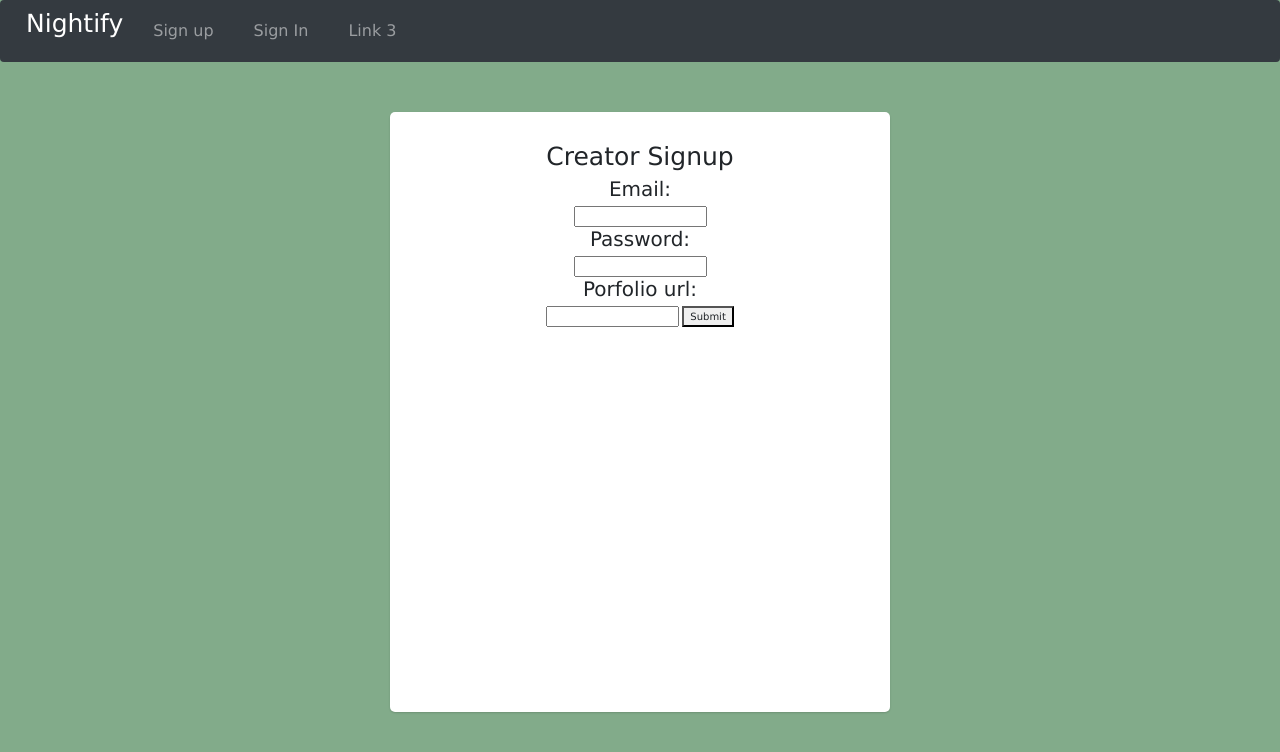
After one commit to Sangeeth123sj/nightify, a Django app: page /creator_signup/ in a window 1280 px wide. The commit adds this page. Shown: the top 752 px of the page. Run offline with Django 4.2, Linux system fonts and the light colour scheme; some libraries are stand-ins or nearby versions.

Commit message:
added custom creator signup

```diff
--- a/main/admin.py
+++ b/main/admin.py
@@ -1,7 +1,8 @@
 from django.contrib import admin
 from django.contrib.auth import get_user_model
 from users.models import User
-from .models import Picture
+from .models import Picture, Creator
 # Register your models here.
 admin.site.register(User)
 admin.site.register(Picture)
+admin.site.register(Creator)
--- a/main/forms.py
+++ b/main/forms.py
@@ -1,5 +1,6 @@
 from django import forms
-from main.models import Picture
+from django.contrib.auth.forms import UserCreationForm
+
 
 class UploadForm(forms.Form):
     upload = forms.ImageField()
--- a/main/models.py
+++ b/main/models.py
@@ -10,3 +10,7 @@ class Picture(Model):
     upload = models.ImageField(upload_to = 'uploads/')
     converted_picture = models.ImageField(upload_to = 'uploads/', blank = True)
     user = models.ForeignKey(User, on_delete=models.CASCADE )
+
+class Creator(Model):
+    portfolio_url = models.URLField()
+    user = models.OneToOneField(User,on_delete=models.CASCADE)
--- /dev/null
+++ b/main/templates/creator_signup.html
@@ -0,0 +1,17 @@
+{% extends 'base.html' %}
+
+{% block content %}
+<div class='white-box'>
+<h1>Creator Signup </h1>
+<form action="{% url 'creator_signup' %}" method="POST">
+{% csrf_token %}
+    <h2>Email:</h2>
+    <input type='text' name='email'></input>
+    <h2>Password:</h2>
+    <input type='text' name='password'></input>
+    <h2>Porfolio url:</h2>
+    <input type='text' name='url'></input>
+    <button type='submit'>Submit</button>
+</form>
+</div>
+{% endblock %}
--- a/main/urls.py
+++ b/main/urls.py
@@ -6,10 +6,12 @@ from django.conf.urls.static import static
 from django.contrib.staticfiles.urls import staticfiles_urlpatterns
 
 urlpatterns = [
+    path('creator_signup/', views.creator_signup, name='creator_signup'),
     path('home/', views.home, name='home'),
     path('converter/', views.converter, name='converter'),
     path('gallery/', views.gallery, name='gallery'),
     path('download/', views.download, name='download'),
     path('ajax/download/', views.download_ajax, name='download_ajax'),
-    path('my_pictures/', views.my_pictures, name='my_pictures')
+    path('my_pictures/', views.my_pictures, name='my_pictures'),
+    path('api/', views.api, name='api'),
 ] + static(settings.MEDIA_URL, document_root=settings.MEDIA_ROOT)
--- a/main/views.py
+++ b/main/views.py
@@ -2,14 +2,32 @@ from django.shortcuts import render
 from django.conf import settings
 from django.core.mail import send_mail
 from django.contrib.auth.decorators import login_required
-from .models import Picture
+from .models import Picture, Creator
 from .forms import UploadForm
 from PIL import Image, ImageOps
 from django.http import JsonResponse
-
+from django.contrib.auth import get_user_model
+User = get_user_model()
+from rest_framework.decorators import api_view
+from rest_framework.response import Response
 # Create your views here.
 
+def creator_signup(request):
+    if request.method =='POST':
+        email = request.POST['email']
+        password = request.POST['password']
+        user = User.objects.create_user(email,password)
+        user.save()
+        url = request.POST['url']
+        creator = Creator(user = user,portfolio_url = url)
+        creator.save()
+
+    return render(request,'creator_signup.html')
+
 def home(request):
+    creator = Creator.objects.filter(user = request.user).exists()
+    if creator:
+        print("CREATOR")
     return render(request, 'contact.html')
 
 def converter(request):
@@ -77,3 +95,6 @@ def my_pictures(request):
     context = {}
     context['pictures'] = pictures
     return render(request, 'my_pictures.html', context)
+
+def api(request):
+    return JsonResponse({"ping":"pong"})
--- a/night/settings.py
+++ b/night/settings.py
@@ -44,6 +44,7 @@ INSTALLED_APPS = [
     'allauth',
     'allauth.account',
     'allauth.socialaccount',
+    'rest_framework',
     #social providers
     'allauth.socialaccount.providers.facebook',
     'allauth.socialaccount.providers.google',
@@ -150,7 +151,7 @@ EMAIL_HOST = 'smtp.gmail.com'
 EMAIL_USE_TLS = True
 EMAIL_PORT = 587
 EMAIL_HOST_USER = 'sangeeth123sj@gmail.com'
-EMAIL_HOST_PASSWORD = 'myqhtdrctpnictvl'
+EMAIL_HOST_PASSWORD = 'gayhwgwsrdwryopf'
 #django-allauth registraion settings
 ACCOUNT_EMAIL_CONFIRMATION_EXPIRE_DAYS =1
 #ACCOUNT_EMAIL_REQUIRED = True
```
Also changed, not shown: main/serializers.py (added, +10 -0 lines), night/templates/account/base.html (+17 -0 lines), db.sqlite3, main/migrations/0003_creator.py (added).
